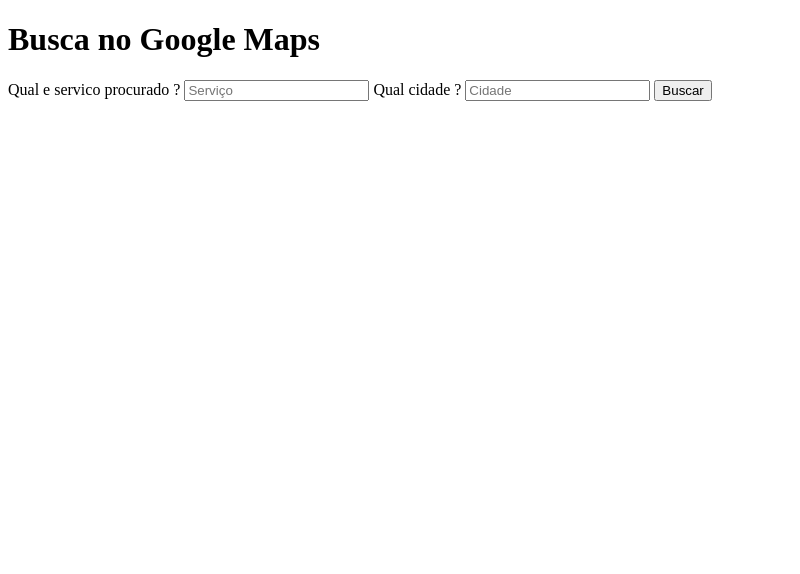
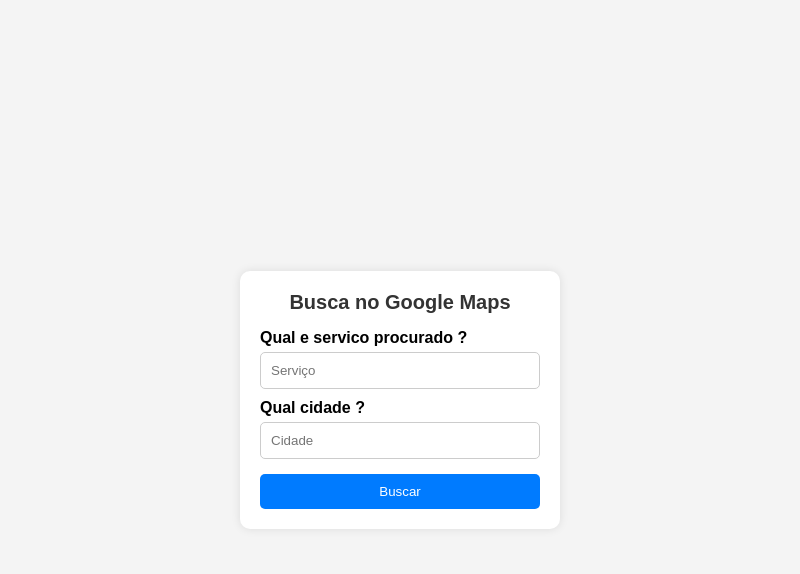
Before and after one commit to ArthurSilvaSS/Automation, an Electron app: page src/pages/index.html in a window 800 px wide. Drawn offline with Linux system fonts and the light colour scheme; no server answers.

```diff
--- a/src/pages/index.html
+++ b/src/pages/index.html
@@ -6,7 +6,7 @@
     <meta name="viewport" content="width=device-width, initial-scale=1.0">
     <meta http-equiv="Content-Security-Policy"
         content="default-src 'self'; script-src 'self' 'sha256-bzIcL/kFUpXJStdH2lwlnlV1m4eA6IIY5ZBvbu5Zscc='; object-src 'none';">
-
+    <link rel="stylesheet" href="style.css">
     <title>Busca no Google Maps</title>
 </head>
 
--- a/src/pages/style.css
+++ b/src/pages/style.css
@@ -1,18 +1,71 @@
 * {
     margin: 0;
     padding: 0;
-    border: none;
+    box-sizing: border-box;
+    font-family: Arial, sans-serif;
 }
 
+/* Centraliza a div principal */
 .main {
     display: flex;
     justify-content: center;
-
+    align-items: center;
     height: 100vh;
-    background-color: #2f3e85;
+    background-color: #f4f4f4;
 }
 
+/* Caixa principal */
 .container {
-    width: 500px;
-    background-color: #fff;
+    background: white;
+    padding: 20px;
+    border-radius: 10px;
+    box-shadow: 0 0 10px rgba(0, 0, 0, 0.1);
+    text-align: center;
+    width: 320px;
 }
+
+/* Estiliza o título */
+.logo h1 {
+    font-size: 20px;
+    color: #333;
+    margin-bottom: 15px;
+}
+
+/* Estiliza o formulário */
+.form label {
+    display: block;
+    margin-top: 10px;
+    font-weight: bold;
+    text-align: left;
+}
+
+.form input {
+    width: 100%;
+    padding: 10px;
+    margin-top: 5px;
+    border: 1px solid #ccc;
+    border-radius: 5px;
+}
+
+.form button {
+    width: 100%;
+    padding: 10px;
+    background: #007bff;
+    color: white;
+    border: none;
+    border-radius: 5px;
+    cursor: pointer;
+    margin-top: 15px;
+}
+
+.form button:hover {
+    background: #0056b3;
+}
+
+/* Estiliza a área de resultado */
+#resultado {
+    text-align: center;
+    margin-top: 20px;
+    padding: 10px;
+    color: #333;
+}
```
Also changed, not shown: src/services/gerarCSV.js (+19 -10 lines).
